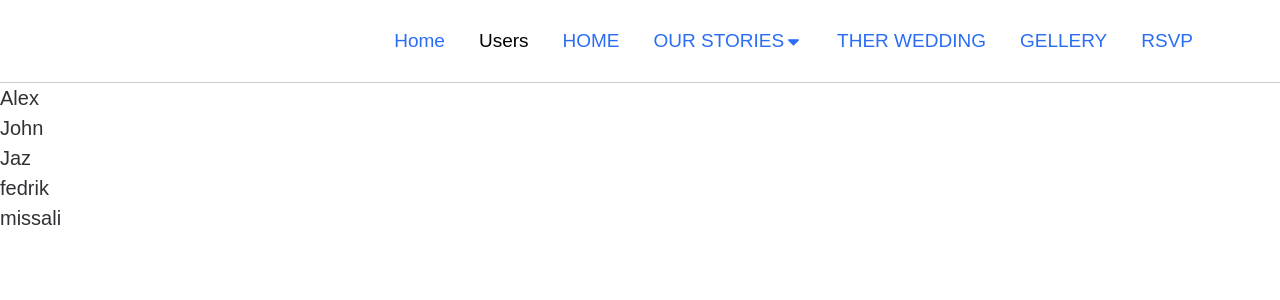
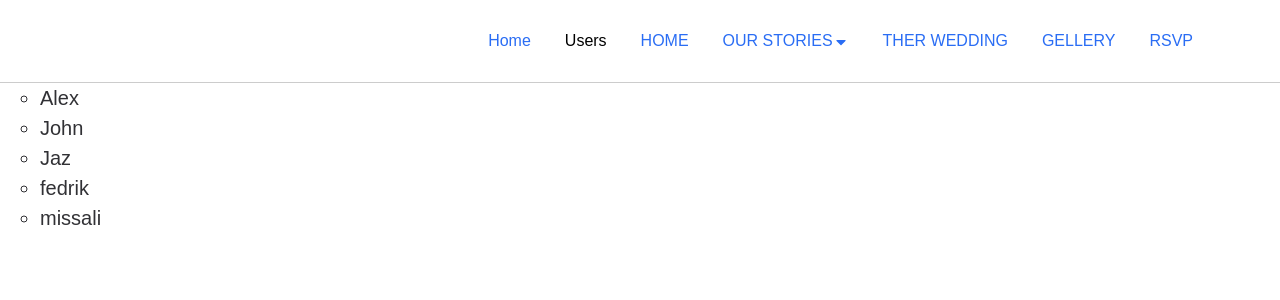
Before and after one commit to akpersad/wedding-website, a React app: page /users in a window 1280 px wide. Shown: the top 300 px of the page. Built offline with nearby package versions, Linux system fonts and the light colour scheme.

Commit message:
Updated with withRouter for scale

```diff
--- a/package.json
+++ b/package.json
@@ -5,7 +5,7 @@
     "main": "index.js",
     "scripts": {
         "build": "./node_modules/.bin/webpack -p --mode production",
-        "start": "./node_modules/.bin/webpack-dev-server --config ./webpack.config.js --mode development",
+        "start": "./node_modules/.bin/webpack-dev-server --config ./webpack.config.js --mode development --watch",
         "lint": "eslint --fix --ext .js,.jsx .",
         "test": "echo \"Error: no test specified\" && exit 1"
     },
--- a/src/components/404/page404.jsx
+++ b/src/components/404/page404.jsx
@@ -1,4 +1,5 @@
 import React, { Component } from "react";
+import { withRouter } from "react-router-dom";
 import PropTypes from "prop-types";
 import Header from "../header/header";
 
@@ -18,4 +19,4 @@ Page404.propTypes = {
 	location: PropTypes.object.isRequired
 };
 
-export default Page404;
+export default withRouter(Page404);
--- a/src/components/header/header.jsx
+++ b/src/components/header/header.jsx
@@ -173,7 +173,7 @@ class Header extends Component {
 }
 
 Header.propTypes = {
-	pathName: PropTypes.string.isRequired
+	pathName: PropTypes.object.isRequired
 };
 
 export default Header;
--- a/src/components/header/header.scss
+++ b/src/components/header/header.scss
@@ -1,10 +1,12 @@
+@import "../../styles/main.scss";
+
 .header-object {
     // position: absolute;
     left: 0;
     right: 0;
     top: 20px;
     z-index: 1000;
-    font-size: 0.95em;
+    font-size: $font-size-16;
     border-bottom: 1px solid rgba(0, 0, 0, 0.2);
     color: #fff;
 
--- a/src/components/index/index.jsx
+++ b/src/components/index/index.jsx
@@ -1,6 +1,6 @@
 import React, { Component } from "react";
 import PropTypes from "prop-types";
-// import { Link } from "react-router-dom";
+import { withRouter } from "react-router-dom";
 import Header from "../header/header";
 
 // Functional Component
@@ -20,4 +20,4 @@ MainPage.propTypes = {
 	location: PropTypes.object.isRequired
 };
 
-export default MainPage;
+export default withRouter(MainPage);
--- a/src/components/users/users.jsx
+++ b/src/components/users/users.jsx
@@ -1,6 +1,9 @@
 import React, { Component } from "react";
+import { withRouter } from "react-router-dom";
 import PropTypes from "prop-types";
 import Header from "../header/header";
+
+import "./users.scss";
 
 class UsersPage extends Component {
 	render() {
@@ -8,7 +11,7 @@ class UsersPage extends Component {
 		return (
 			<>
 				<Header pathName={location} />
-				<ul>
+				<ul className="user-list">
 					{["Alex", "John", "Jaz", "fedrik", "missali"].map(user => {
 						return <li key={`${user}-user`}>{user}</li>;
 					})}
@@ -22,4 +25,4 @@ UsersPage.propTypes = {
 	location: PropTypes.object.isRequired
 };
 
-export default UsersPage;
+export default withRouter(UsersPage);
--- a/src/components/users/users.scss
+++ b/src/components/users/users.scss
@@ -0,0 +1,6 @@
+@import "../../styles/main.scss";
+
+.user-list {
+    list-style: circle;
+    display: inline-block;
+}
--- a/src/styles/main.scss
+++ b/src/styles/main.scss
@@ -1,7 +1,7 @@
 @import "~bootstrap/scss/bootstrap";
 
 // Globals
-@import "./partials/reset";
+// @import "./partials/reset";
 @import "./partials/mixins";
 @import "./partials/colors";
 @import "./partials/breakpoints";
--- a/webpack.config.js
+++ b/webpack.config.js
@@ -10,8 +10,9 @@ module.exports = {
 	entry: [SRC_DIR + "/index.jsx"],
 	output: {
 		path: DIST_DIR,
-		publicPath: "/",
-		filename: "bundle.js"
+		filename: "bundle.js",
+		publicPath: "/"
+		// historyApiFallback: true
 	},
 	module: {
 		rules: [
```
Also changed, not shown: 2 other files (tests, documents, lock files or other folders).
